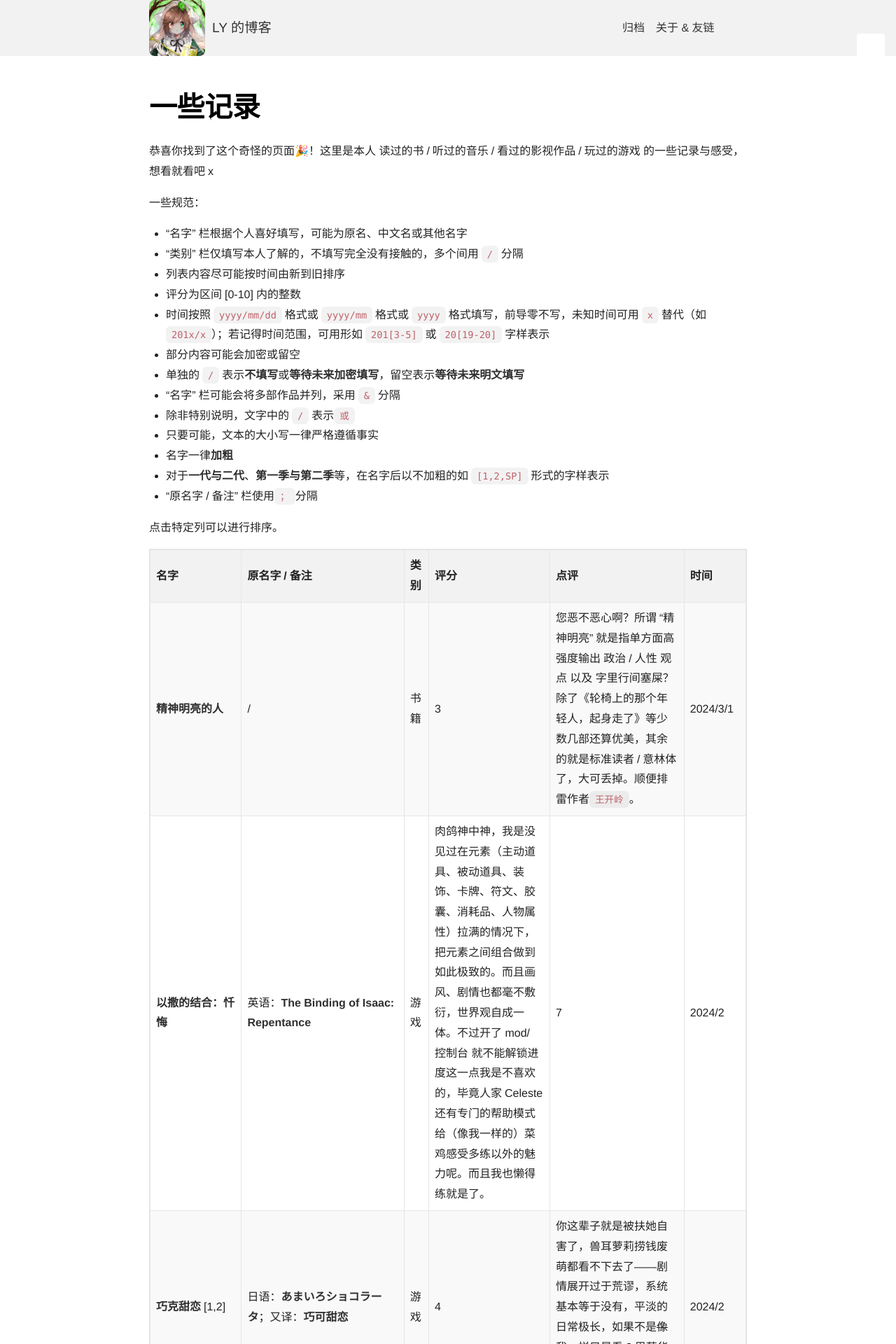
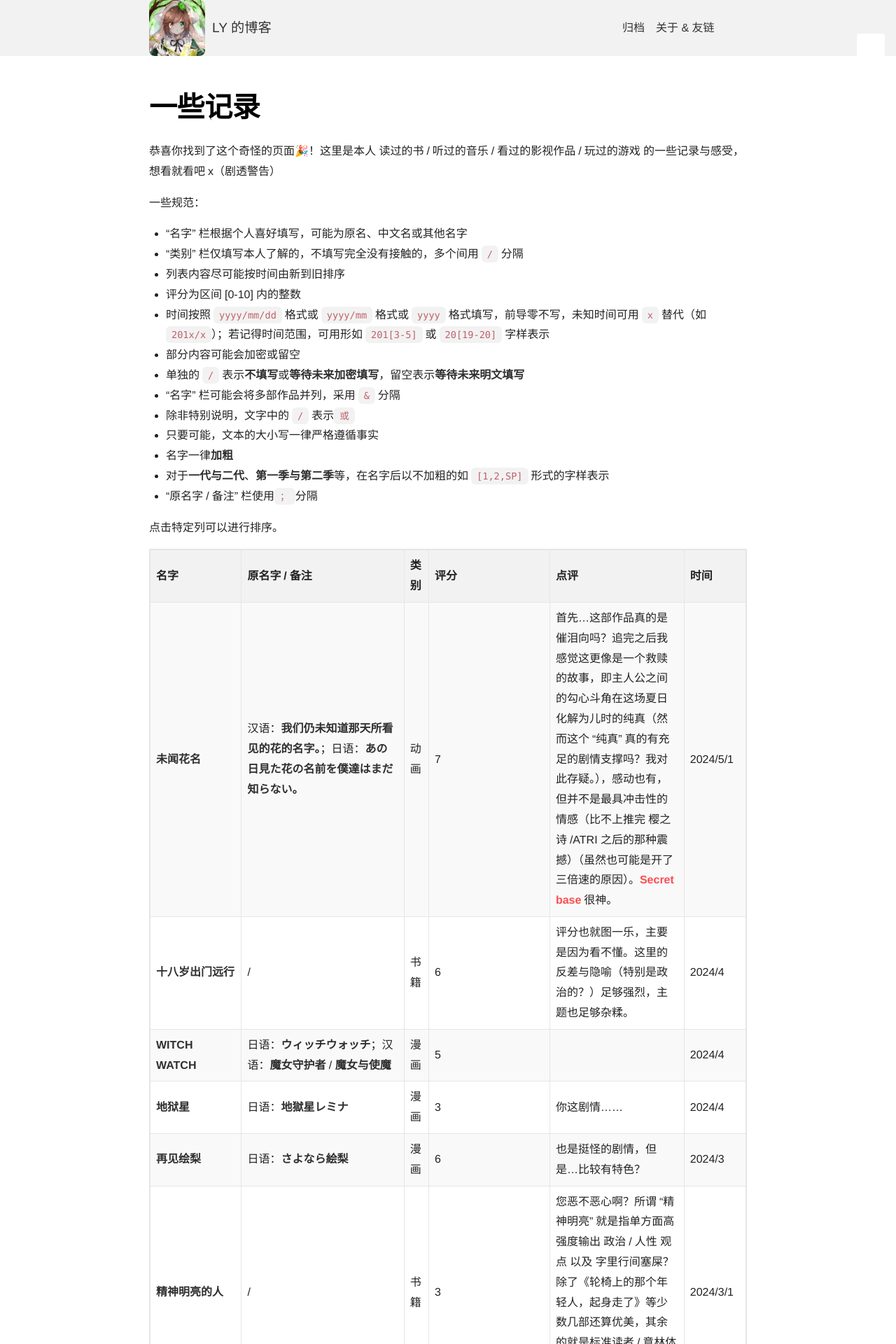
Before and after one commit to Young-Lord/Young-Lord.github.io, a Jekyll site: the page built from memories.md, in a window 1280 px wide. Shown: the top 1920 px of the page at 70% size. Built offline with Jekyll 4.4.1, drawn with Linux system fonts in a browser that asks for light colours; nearby versions of some CDN libraries; comment, search, counter and statistics services are not loaded.

Commit message:
memo: +5

```diff
--- a/memories.md
+++ b/memories.md
@@ -5,7 +5,7 @@ key: page-memories
 id: page-memories
 ---
 
-恭喜你找到了这个奇怪的页面🎉！这里是本人 读过的书/听过的音乐/看过的影视作品/玩过的游戏 的一些记录与感受，想看就看吧x
+恭喜你找到了这个奇怪的页面🎉！这里是本人 读过的书/听过的音乐/看过的影视作品/玩过的游戏 的一些记录与感受，想看就看吧x（剧透警告）
 
 一些规范：
 
@@ -27,6 +27,11 @@ id: page-memories
 
 | 名字                                  | 原名字/备注                                                  | 类别      | 评分 | 点评                                   | 时间       |
 | ------------------------------------- | ------------------------------------------------------------ | --------- | ---- | -------------------------------------- | ---------- |
+| **未闻花名** | 汉语：**我们仍未知道那天所看见的花的名字。**；日语：**あの日見た花の名前を僕達はまだ知らない。** | 动画 | 7 | 首先…这部作品真的是催泪向吗？追完之后我感觉这更像是一个救赎的故事，即主人公之间的勾心斗角在这场夏日化解为儿时的纯真（然而这个“纯真”真的有充足的剧情支撑吗？我对此存疑。），感动也有，但并不是最具冲击性的情感（比不上推完 樱之诗/ATRI 之后的那种震撼）（虽然也可能是开了三倍速的原因）。[Secret base](https://www.bilibili.com/video/BV1d54y137H7)很神。 | 2024/5/1 |
+| **十八岁出门远行** | / | 书籍 | 6 | 评分也就图一乐，主要是因为看不懂。这里的反差与隐喻（特别是政治的？）足够强烈，主题也足够杂糅。 | 2024/4 |
+| **WITCH WATCH** | 日语：**ウィッチウォッチ**；汉语：**魔女守护者** / **魔女与使魔** | 漫画 | 5 |  | 2024/4 |
+| **地狱星** | 日语：**地獄星レミナ** | 漫画 | 3 | 你这剧情…… | 2024/4 |
+| **再见绘梨** | 日语：**さよなら絵梨** | 漫画 | 6 | 也是挺怪的剧情，但是…比较有特色？ | 2024/3 |
 | **精神明亮的人** | / | 书籍 | 3 | 您恶不恶心啊？所谓“精神明亮”就是指单方面高强度输出 政治/人性 观点 以及 字里行间塞屎？除了《轮椅上的那个年轻人，起身走了》等少数几部还算优美，其余的就是标准读者/意林体了，大可丢掉。顺便排雷作者`王开岭`。 | 2024/3/1 |
 | **以撒的结合：忏悔**| 英语：**The Binding of Isaac: Repentance** | 游戏 | 肉鸽神中神，我是没见过在元素（主动道具、被动道具、装饰、卡牌、符文、胶囊、消耗品、人物属性）拉满的情况下，把元素之间组合做到如此极致的。而且画风、剧情也都毫不敷衍，世界观自成一体。不过开了 mod/控制台 就不能解锁进度这一点我是不喜欢的，毕竟人家Celeste还有专门的帮助模式给（像我一样的）菜鸡感受多练以外的魅力呢。而且我也懒得练就是了。 | 7 | 2024/2 |
 | **巧克甜恋**[1,2] | 日语：**あまいろショコラータ**；又译：**巧可甜恋** | 游戏 | 4 | 你这辈子就是被扶她自害了，兽耳萝莉捞钱废萌都看不下去了——剧情展开过于荒谬，系统基本等于没有，平淡的日常极长，如果不是<del>像我一样</del>只是看2里莓华的某两张CG的话，不推荐。 | 2024/2 |
```
